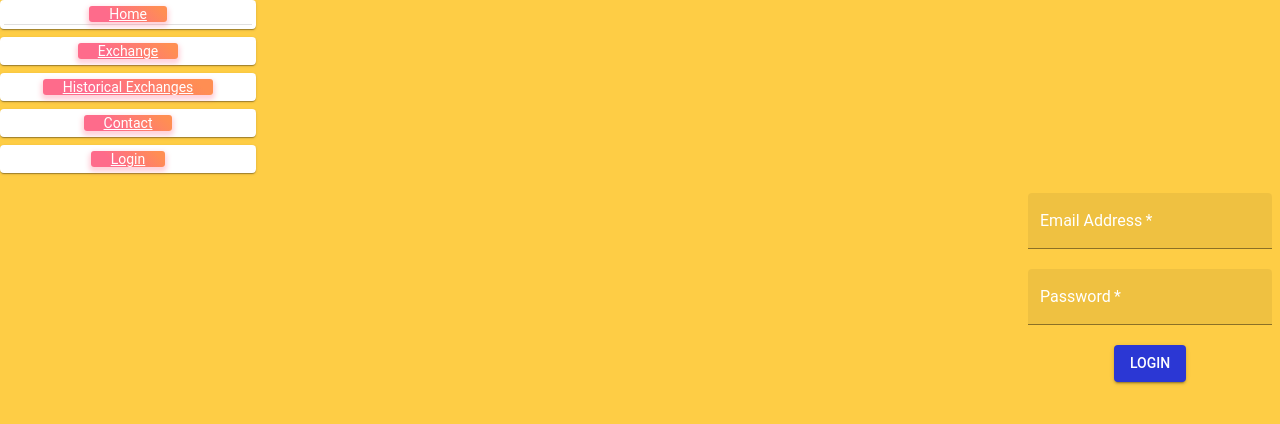
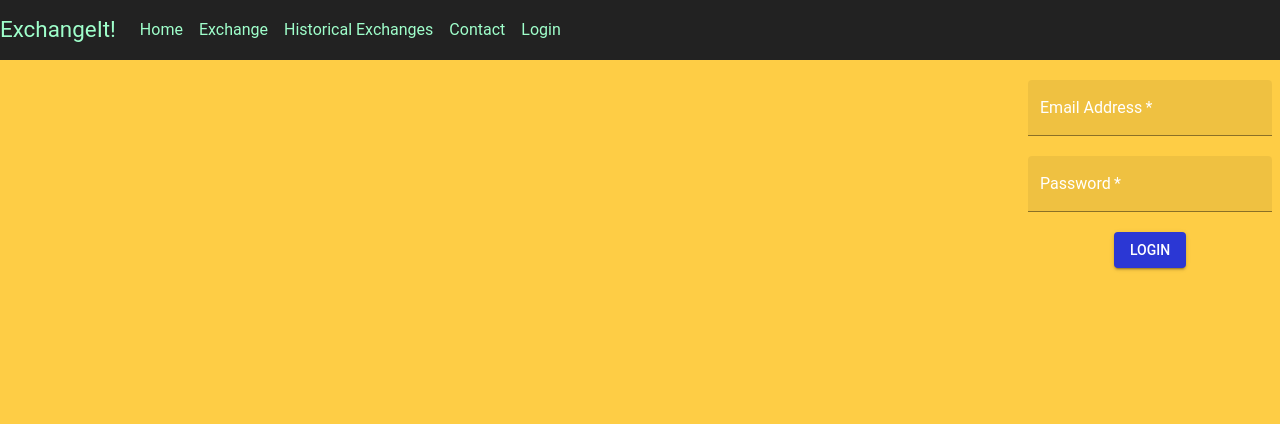
Before and after one commit to WanjohiWanjohi/forex_exchanger, a React (Create React App) app: page /login in a window 1280 px wide. Shown: the top 424 px of the page. Built offline with nearby package versions, Linux system fonts and the light colour scheme.

Commit message:
Resolve Navbar issues

```diff
--- a/package.json
+++ b/package.json
@@ -13,12 +13,15 @@
     "@testing-library/jest-dom": "^5.16.4",
     "@testing-library/react": "^13.3.0",
     "@testing-library/user-event": "^13.5.0",
+    "bootstrap": "^5.2.0",
     "formik": "^2.2.9",
     "react": "^18.2.0",
+    "react-bootstrap": "^2.4.0",
     "react-dom": "^18.2.0",
     "react-router-dom": "^6.3.0",
-    "react-scripts": "5.0.1",
+    "react-scripts": "^5.0.1",
     "react-select": "^5.4.0",
+    "styled-components": "^5.3.5",
     "web-vitals": "^2.1.4"
   },
   "scripts": {
--- a/public/index.html
+++ b/public/index.html
@@ -11,7 +11,9 @@
 
     <title>Exchanger</title>
   </head>
+
   <body>
+    <link rel="stylesheet" href="https://use.fontawesome.com/releases/v5.7.2/css/all.css" integrity="sha384-fnmOCqbTlWIlj8LyTjo7mOUStjsKC4pOpQbqyi7RrhN7udi9RwhKkMHpvLbHG9Sr" crossorigin="anonymous">
     <div id="root"></div>
 
   </body>
--- a/src/App.js
+++ b/src/App.js
@@ -1,11 +1,15 @@
 import './App.css';
 import Exchange from './Exchange';
 import HistoricalExchanges from './HistoricalExchanges';
+import '../node_modules/bootstrap/dist/css/bootstrap.min.css';
 
+import { NavigationBar } from './NavigationBar';
 import Home from './Home';
 import React  from 'react';
 import Login from './Login'
 import Contact from './Contact'
+import CssBaseline from '@mui/material/CssBaseline';
+
 import { ThemeProvider } from '@mui/material/styles';
 import {
   BrowserRouter as Router,
@@ -21,10 +25,12 @@ function App() {
 
   return (
     <ThemeProvider theme={theme}>
+      <CssBaseline />
     <div className="App">
 
     {
      <Router>
+          <NavigationBar/>
 
       <Routes>
       <Route exact path="/" element={<Home />}/>
@@ -34,7 +40,6 @@ function App() {
       <Route exact path="/login" element={<Login/>}/>
       <Route exact path="/drawer" element={<Login/>}/>
     </Routes>
-
      </Router>  }
 
     </div>
--- a/src/Contact.js
+++ b/src/Contact.js
@@ -1,6 +1,5 @@
 import './App.css';
 import Box from '@mui/material/Box';
-import NavBar from './NavBar'
 import CssBaseline from '@mui/material/CssBaseline';
 import Container from '@mui/material/Container';
 import Grid from '@mui/material/Grid';
@@ -9,7 +8,6 @@ import Paper from '@mui/material/Paper';
 function Contact() {
   return (
     <div>
-      <NavBar />
       <div className="Home">
         <CssBaseline />
         <Container maxWidth="sm">
--- a/src/Exchange.js
+++ b/src/Exchange.js
@@ -2,8 +2,6 @@ import './App.css';
 import ExchangeForm from './ExchangeForm'
 import Box from '@mui/material/Box';
 import React , {useState, useEffect} from 'react';
-import NavBar from './NavBar'
-
 
 function Exchange() {
   const [currencies, setCurrencies] = useState([])
@@ -22,7 +20,6 @@ function Exchange() {
   return (
     <div className="Exchange" style={{height: '100vh'}}>
 
-      <NavBar/>
       <Box m={2} pt={3} sx={{
         width: 1000}}>
         <ExchangeForm currencies={currencies} handleExchange={handleExchange}/>
--- a/src/HistoricalExchanges.js
+++ b/src/HistoricalExchanges.js
@@ -1,11 +1,10 @@
 import './App.css';
 import Box from '@mui/material/Box';
-import NavBar from './NavBar';
 
 function HistoricalExchanges() {
   return (
     <div>
-      <NavBar />
+
       <div className="ExchangeForm">
         <Box m={2} pt={3}>
 
--- a/src/Home.js
+++ b/src/Home.js
@@ -1,11 +1,9 @@
 import './App.css';
 import Box from '@mui/material/Box';
-import NavBar from './NavBar';
 import Typography from '@mui/material/Typography';
 function Home() {
   return (
     <div className="Home">
-      <NavBar />
       <Box sx={{ width: '100%', maxWidth: 700}} justifyContent="start" alignItems="start"
   >
         <Typography variant="h1" component="div" gutterBottom>
--- a/src/Login.js
+++ b/src/Login.js
@@ -1,5 +1,4 @@
 import './App.css';
-import NavBar from './NavBar'
 import Button from '@mui/material/Button';
 import TextField from '@mui/material/TextField';
 import Box from '@mui/material/Box';
@@ -11,7 +10,6 @@ function Login() {
   }
   return (
     <div>
-      <NavBar />
       <div className="Login">
         <Grid container justifyContent="flex-end" item xs={-3}>
           <form onSubmit={handleSubmit}>
--- a/src/NavBar.js
+++ /dev/null
@@ -1,66 +0,0 @@
-import './App.css';
-import { NavLink } from "react-router-dom";
-import Divider from '@mui/material/Divider';
-import Item from '@mui/material/ListItem';
-import CssBaseline from '@mui/material/CssBaseline';
-import { styled } from '@mui/material/styles';
-import Paper from '@mui/material/Paper';
-import Box from '@mui/material/Box';
-import Stack from '@mui/material/Stack';
-function NavBar() {
-    const flexContainer = {
-        display: 'flex',
-        flexDirection: 'row',
-        padding: 0,
-    };
-    const Item = styled(Paper)(({ theme }) => ({
-        backgroundColor: theme.palette.mode === 'dark' ? '#1A2027' : '#fff',
-        ...theme.typography.body2,
-        padding: theme.spacing(1),
-        textAlign: 'center',
-        color: theme.palette.text.secondary,
-    }));
-    const style = {
-        background: 'linear-gradient(45deg, #FE6B8B 30%, #FF8E53 90%)',
-        borderRadius: 3,
-        border: 0,
-        color: 'white',
-        height: 48,
-        width: 240,
-        padding: '0 20px',
-        boxShadow: '0 3px 5px 2px rgba(255, 105, 135, .30)',
-    };
-    // TODO: Make a proper heading Navbar
-    return (
-
-        <div className="Navbar" >
-            <CssBaseline />
-            <Box sx={{ width: '20%' , height: '100%' }}>
-                <Stack spacing={2}>
-                        <Item button>
-                            <NavLink to="/" style={style}> Home</NavLink>
-                            <Divider />
-                        </Item>
-                        <Item button>
-                            <NavLink to="/exchange" style={style}> Exchange</NavLink>
-                        </Item>
-
-                        <Item button>
-                            <NavLink to="/historical_exchanges" style={style}>Historical Exchanges </NavLink>
-                        </Item>
-
-                        <Item button>
-                            <NavLink to="/contact" style={style}> Contact</NavLink>
-                        </Item>
-                        <Item button>
-                            <NavLink to="/login" style={style}> Login</NavLink>
-
-                        </Item>
-                </Stack>
-            </Box>
-        </div>
-
-    );
-}
-
-export default NavBar;
--- /dev/null
+++ b/src/NavigationBar.js
@@ -0,0 +1,37 @@
+import React from 'react';
+import { Nav, Navbar, Form, FormControl } from 'react-bootstrap';
+import styled from 'styled-components';
+const Styles = styled.div`
+  .navbar { background-color: #222; }
+  a, .navbar-nav, .navbar-light .nav-link {
+    color: #9FFFCB;
+    &:hover { color: white; }
+  }
+  .navbar-brand {
+    font-size: 1.4em;
+    color: #9FFFCB;
+    &:hover { color: white; }
+  }
+  .form-center {
+    position: absolute !important;
+    left: 25%;
+    right: 25%;
+  }`
+  ;export const NavigationBar = () => (
+  <Styles>
+    <Navbar expand="lg">
+      <Navbar.Brand href="/">ExchangeIt!</Navbar.Brand>
+      <Navbar.Toggle aria-controls="basic-navbar-nav"/>
+
+      <Navbar.Collapse id="basic-navbar-nav">
+        <Nav className="ml-auto">
+          <Nav.Item><Nav.Link href="/">Home</Nav.Link></Nav.Item>
+          <Nav.Item><Nav.Link href="/exchange ">Exchange</Nav.Link></Nav.Item>
+          <Nav.Item><Nav.Link href="/historical_exchanges ">Historical Exchanges</Nav.Link></Nav.Item>
+          <Nav.Item><Nav.Link href="/contact">Contact</Nav.Link></Nav.Item>
+          <Nav.Item><Nav.Link href="/login">Login</Nav.Link></Nav.Item>
+        </Nav>
+      </Navbar.Collapse>
+    </Navbar>
+  </Styles>
+)
```
Also changed, not shown: 1 other file (tests, documents, lock files or other folders).
